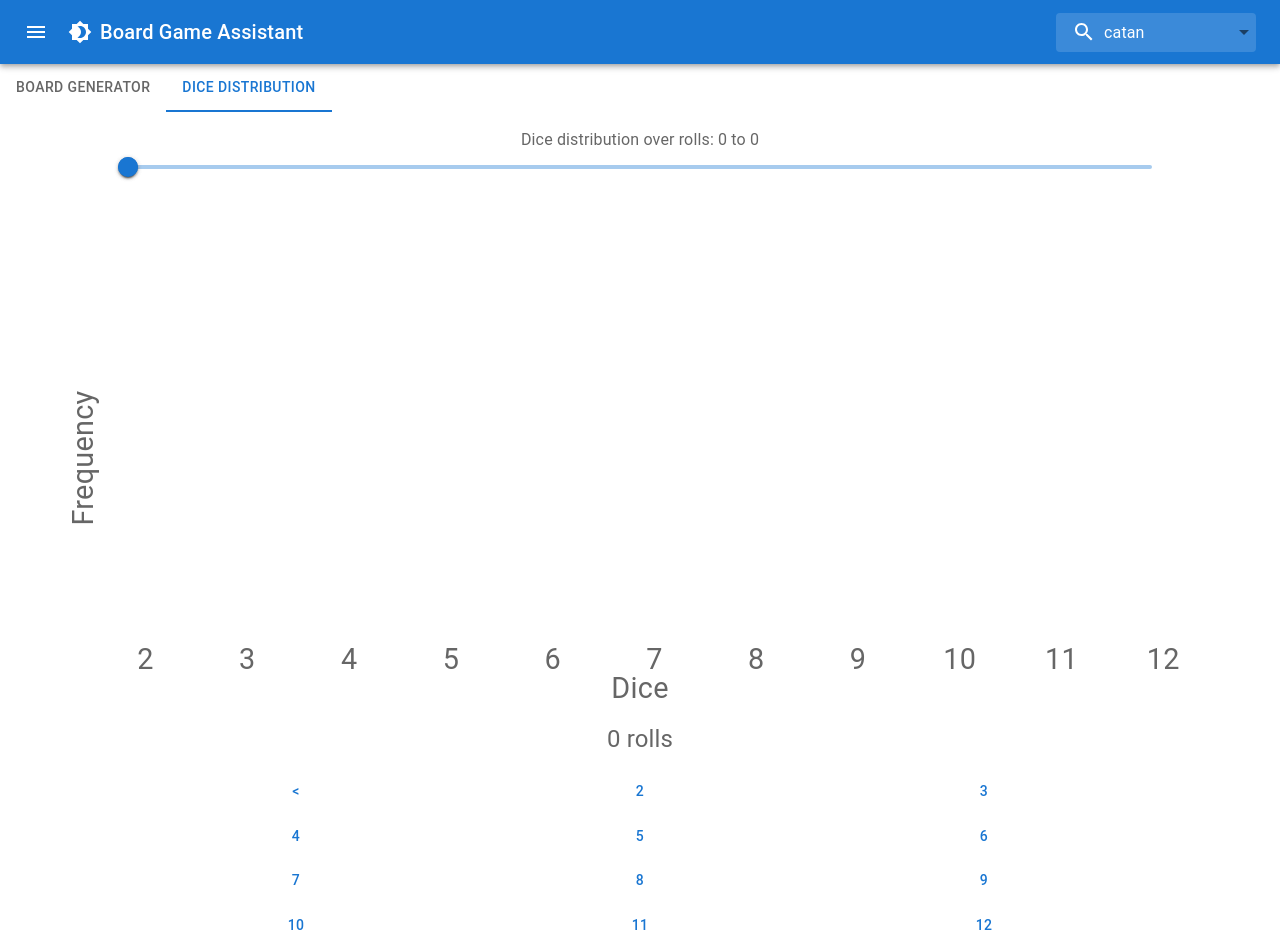
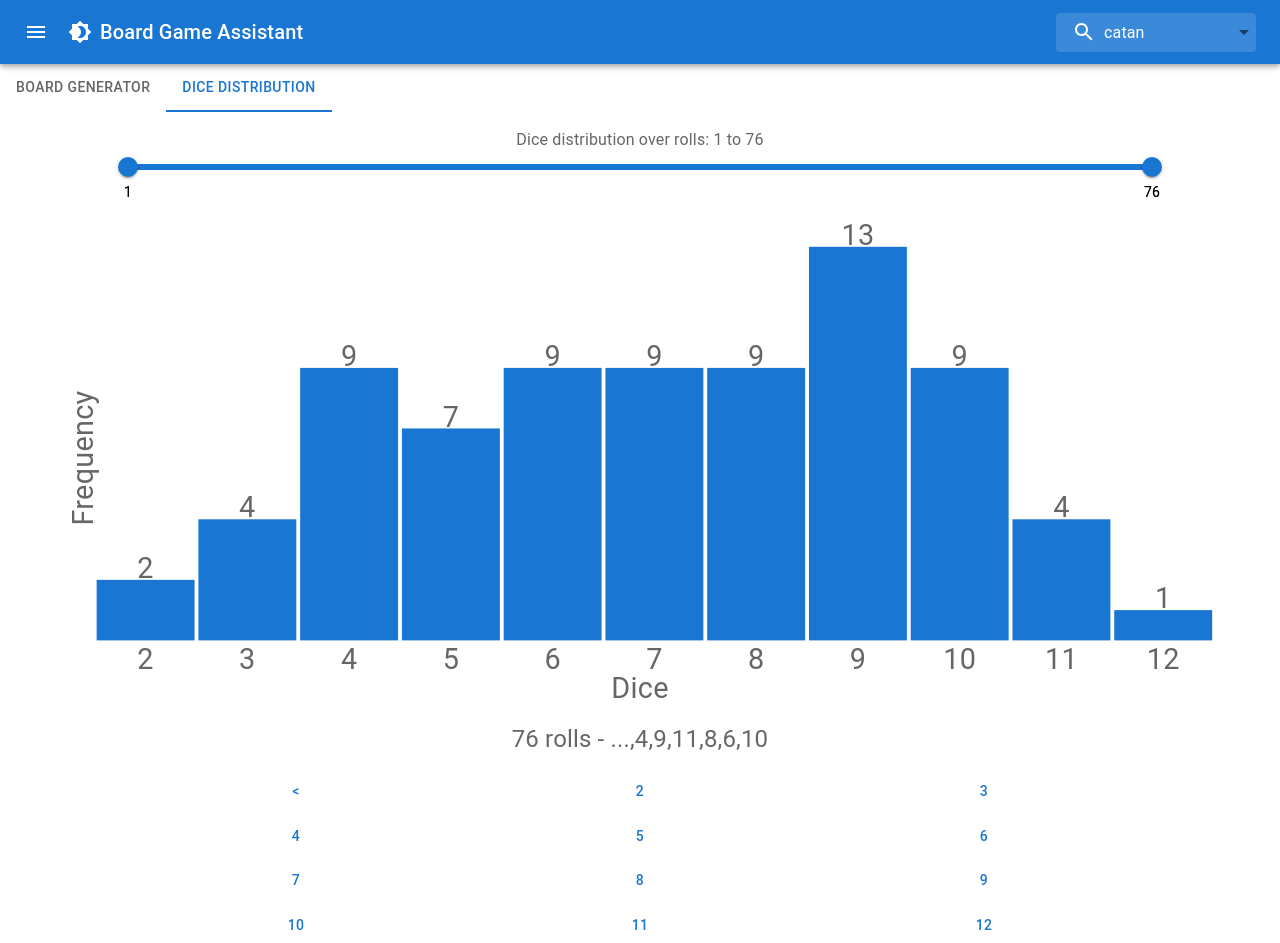
Before and after one commit to johanvandongen/boardgame-assistant, a React (Vite) app: page / in a window 1280 px wide. Built offline with nearby package versions, Linux system fonts and the light colour scheme.

Commit message:
save data in localstorage

```diff
--- /dev/null
+++ b/src/reusable/HistogramData.ts
@@ -0,0 +1,25 @@
+const defaultExampleData = [
+    10, 9, 10, 5, 5, 12, 4, 10, 3, 6, 8, 7, 4, 9, 9, 11, 3, 10, 8, 11, 6, 2, 9, 5, 6, 8, 7, 8, 5, 9,
+    4, 7, 6, 7, 9, 10, 4, 9, 4, 7, 10, 3, 4, 11, 7, 8, 6, 9, 9, 6, 3, 5, 9, 6, 4, 8, 4, 10, 9, 10,
+    7, 2, 7, 5, 7, 6, 8, 9, 5, 8, 4, 9, 11, 8, 6, 10,
+];
+
+/** Get data from localstorage */
+export const getHistogramData = () => {
+    const d = localStorage.getItem("histogramData");
+    if (d === null) {
+        return defaultExampleData;
+    }
+    const stored: number[] = JSON.parse(d);
+    return stored;
+};
+
+/** Get data from localstorage */
+export const getHistorgramSliderData = (data: number[]) => {
+    const d = localStorage.getItem("histogramSliderData");
+    if (d === null) {
+        return [1, Math.max(1, data.length)];
+    }
+    const stored: number[] = JSON.parse(d);
+    return stored;
+};
--- a/src/reusable/RunningDiceStatisics.tsx
+++ b/src/reusable/RunningDiceStatisics.tsx
@@ -4,14 +4,15 @@ import { NumberInputButtonGrid } from "./NumberInputButtonGrid";
 import { Rolls } from "./Rolls";
 import { Slider, styled, useTheme } from "@mui/material";
 import { Histogram } from "../visualisation/histogram/Histogram";
+import { getHistogramData, getHistorgramSliderData } from "./HistogramData";
 
 export interface IRunningDiceStatisTicsProps {}
 
 /** Shows the dice distribution statistics, with slider, visualisation and number input. */
 export function RunningDiceStatisTics() {
     const theme = useTheme();
-    const [data, setData] = useState<number[]>([]);
-    const [sliderValue, setSliderValue] = useState<number[]>([1, 1]);
+    const [data, setData] = useState<number[]>(getHistogramData);
+    const [sliderValue, setSliderValue] = useState<number[]>(getHistorgramSliderData(data));
 
     const addNumber = (num: number) => {
         if (num === -1) {
@@ -27,9 +28,17 @@ export function RunningDiceStatisTics() {
 
     React.useEffect(() => {
         setSliderValue((prev) =>
-            sliderValue[1] >= data.length - 1 ? [prev[0], Math.max(1, data.length)] : prev
+            prev[1] >= data.length - 1 ? [prev[0], Math.max(1, data.length)] : prev
         );
     }, [data]);
+
+    React.useEffect(() => {
+        localStorage.setItem("histogramData", JSON.stringify(data));
+    }, [data]);
+
+    React.useEffect(() => {
+        localStorage.setItem("histogramSliderData", JSON.stringify(sliderValue));
+    }, [sliderValue]);
 
     return (
         <RunningDiceContinaer>
```
